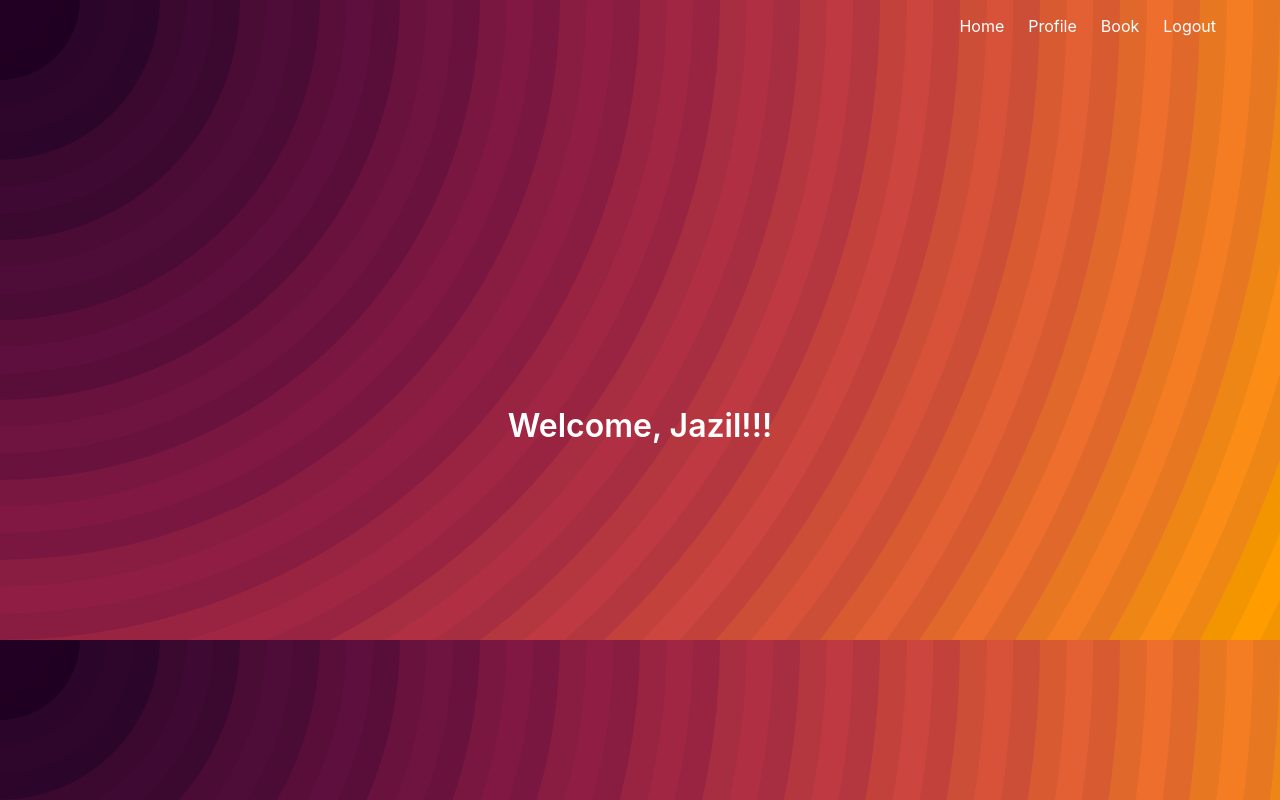
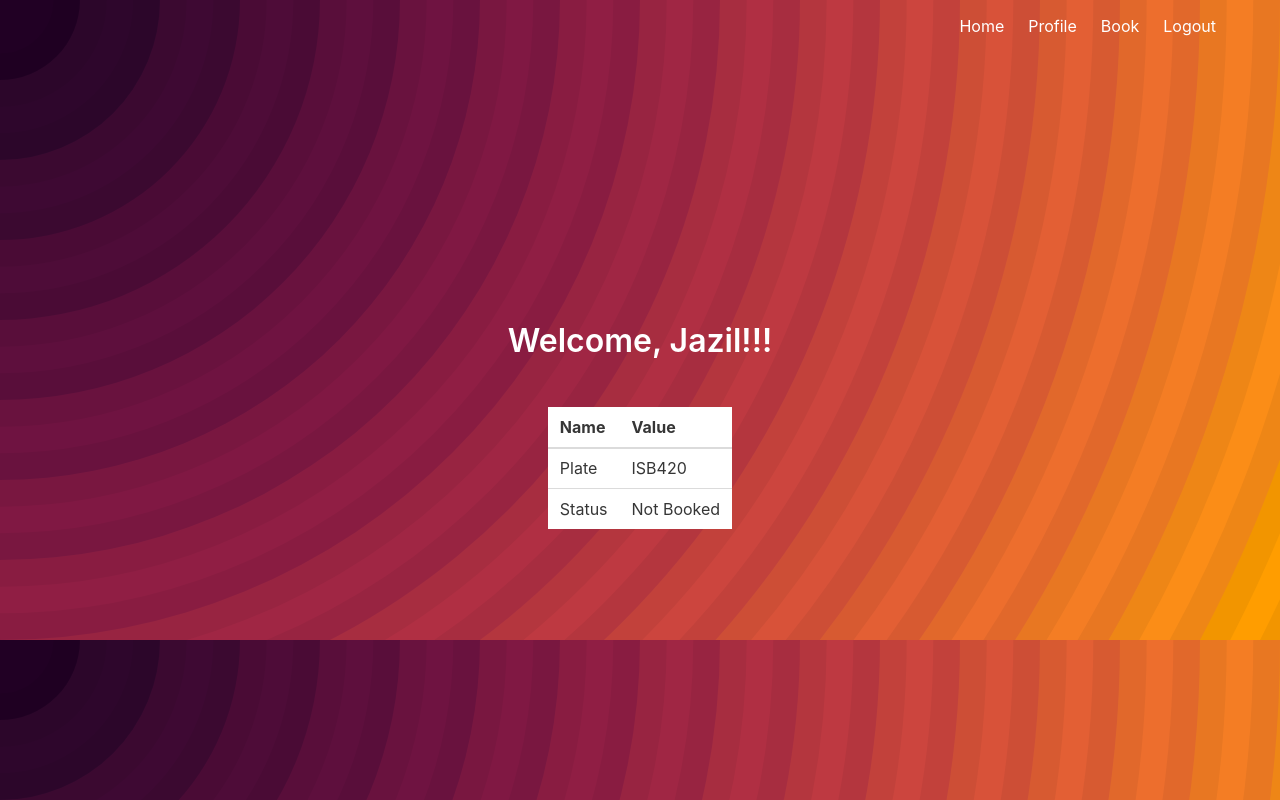
Before and after one commit to noumanmhd/flask-smartparking, a Flask app: page /profile in a window 1280 px wide. Run offline with Flask 2, Linux system fonts and the light colour scheme; a user stored in the database is signed in; data comes from the database, SQL or seed files in the repository; both versions use the stored data as it was after the commit.

Commit message:
Fix profile booking info

```diff
--- a/app/auth.py
+++ b/app/auth.py
@@ -2,7 +2,7 @@ from flask import Blueprint, render_template, redirect, url_for, request, flash,
 from werkzeug.security import generate_password_hash, check_password_hash
 from flask_login import login_user, logout_user, login_required, current_user
 from .models import User
-from . import db, current_time, book_time
+from . import db, current_time, book_time, get_time
 from .models import Book
 
 auth = Blueprint('auth', __name__)
@@ -27,30 +27,47 @@ def book():
     else:
         empty = False
     return render_template('book.html', slots=slots, empty=empty, booked=booked)
+
+
 @auth.route('/profile')
 @login_required
 def profile():
     checks = Book.query.filter_by(plate=current_user.plate).all()
     booked = False
+    allocated = False
+    slot = ''
+    m = 0
+    s = 0
     if checks:
         for check in checks:
             if check.exptime > current_time():
                 booked = True
-    return render_template('profile.html', name=current_user.name, plate=current_user.plate, booked=booked)
+                slot = check.slot
+                m, s = get_time(str(check.exptime))
+                if int(check.status) != 0:
+                    allocated = True
+    return render_template('profile.html', name=current_user.name,
+            plate=current_user.plate, booked=booked,
+            allocated=allocated,
+            slot=slot, min=m, sec=s)
+
 
 @auth.route('/book', methods=['POST'])
 @login_required
 def book_post():
     slot = request.form.get('slot')
+    print(slot)
     book = Book.query.filter_by(slot=slot).first()
     book.plate = current_user.plate
     book.exptime = book_time()
     db.session.commit()
     return redirect(url_for('main.profile'))
 
+
 @auth.route('/login')
 def login():
     return render_template('login.html')
+
 
 @auth.route('/login', methods=['POST'])
 def login_post():
@@ -68,9 +85,11 @@ def login_post():
 
     return redirect(url_for('main.profile'))
 
+
 @auth.route('/signup')
 def signup():
     return render_template('signup.html')
+
 
 @auth.route('/signup', methods=['POST'])
 def signup_post():
@@ -87,16 +106,18 @@ def signup_post():
         return redirect(url_for('auth.signup'))
 
     new_user = User(email=email, name=name, password=generate_password_hash(password, method='sha256'),
-     plate=plate, subexp=subexp)
+                    plate=plate, subexp=subexp)
 
     db.session.add(new_user)
     db.session.commit()
 
     return redirect(url_for('auth.login'))
 
+
 @auth.route('/changepwd')
 def changepwd():
     return render_template('changepwd.html')
+
 
 @auth.route('/changepwd', methods=['POST'])
 def changepwd_post():
@@ -123,17 +144,19 @@ def changepwd_post():
 
     return redirect(url_for('main.profile'))
 
+
 @auth.route('/logout')
 @login_required
 def logout():
     logout_user()
     return redirect(url_for('main.index'))
 
-@auth.route('/update_slot', methods=['GET','POST'])
+
+@auth.route('/update_slot', methods=['GET', 'POST'])
 def update_slot():
     if request.remote_addr == '127.0.0.1':
         data = request.json
-        for key,value in data.items():
+        for key, value in data.items():
             slot = Book.query.filter_by(slot=key).first()
             print("Key: {}, Value: {}".format(key, value))
             slot.status = int(value)
@@ -145,7 +168,8 @@ def update_slot():
     else:
         return Response("ERROR", status=403, mimetype='application/json')
 
-@auth.route('/get_plate', methods=['GET','POST'])
+
+@auth.route('/get_plate', methods=['GET', 'POST'])
 def get_plate():
     print(request.remote_addr)
     if request.remote_addr == '127.0.0.1':
--- a/app/templates/profile.html
+++ b/app/templates/profile.html
@@ -3,5 +3,44 @@
 {% block content %}
 <h1 class="title">
   Welcome, {{ name }}!!!
-</h1>
+</h1><br />
+<center>
+<table class="table table-dark">
+  <thead>
+  <tr>
+    <th>Name</th>
+    <th>Value</th>
+  </tr>
+  <tr>
+  </thead>
+    <td>Plate</td>
+    <td>{{ plate }}</td>
+  </tr>
+
+
+  {% if booked %}
+  <tr>
+    <td>Status</td>
+    {% if allocated %}
+    <td>Allocated</td>
+    {% else %}
+    <td>Booked</td>
+    {% endif %}
+  </tr>
+  <tr>
+    <td>Slot</td>
+    <td>{{ slot }}</td>
+  </tr>
+  <tr>
+    <td>Remaining Time</td>
+    <td>{{ min }} minuts {{ sec }} seconds</td>
+  </tr>
+  {% else %}
+  <tr>
+    <td>Status</td>
+    <td>Not Booked</td>
+  </tr>
+  {% endif %}
+</table>
+</center>
 {% endblock %}
```
Also changed, not shown: app/templates/book.html (+15 -6 lines), app/db.sqlite3.
